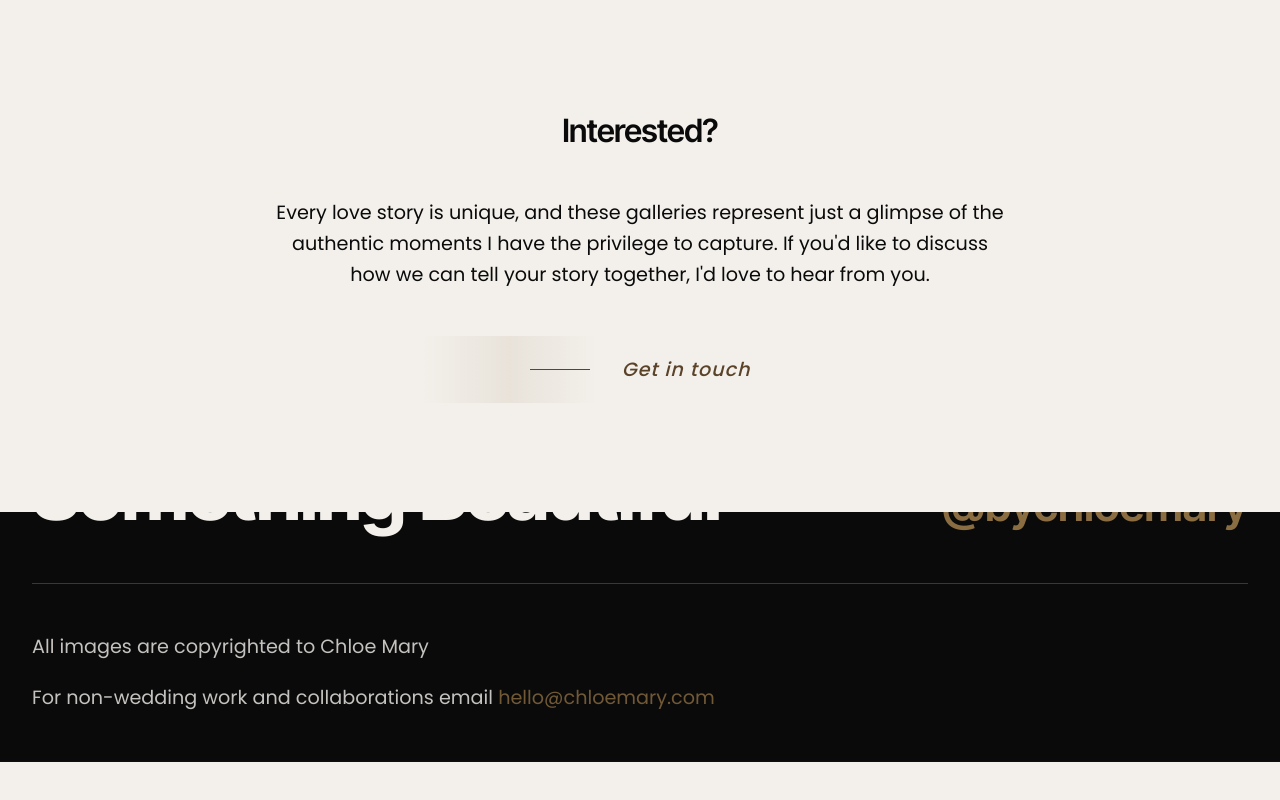
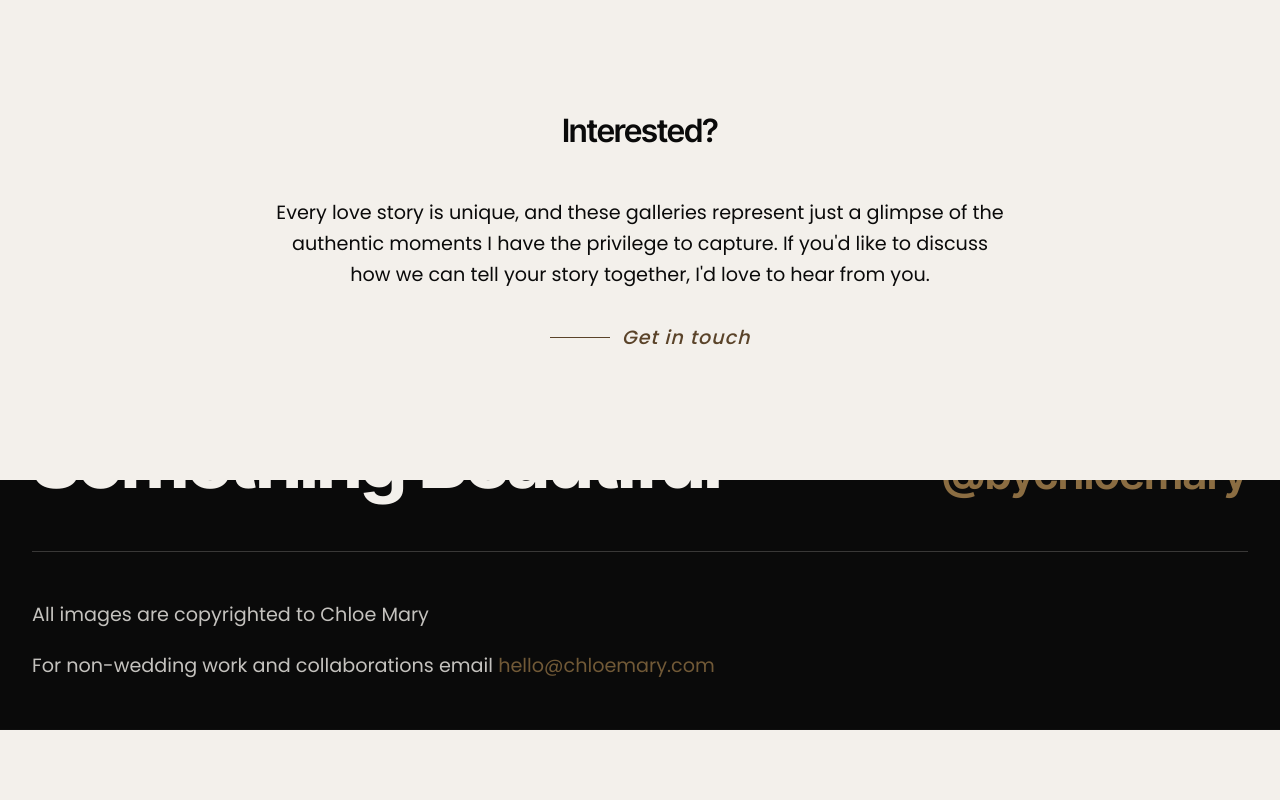
Before and after one commit to maxwebsterkhan/chloe-mary, a Next.js app: page /kind-words in a window 1280 px wide. Shown: the part 5685-6485 px from the top of the page. Built offline with nearby package versions, Linux system fonts and the light colour scheme.

Commit message:
hover state

```diff
--- a/src/app/_components/stories-footer/stories-footer.module.scss
+++ b/src/app/_components/stories-footer/stories-footer.module.scss
@@ -17,7 +17,7 @@
 
 .footerContainer {
   width: 100%;
-  max-width: 800px;
+  max-width: 50rem;
   margin: 0 auto;
   padding: 0 tokens.$spacing-md;
 
@@ -50,10 +50,10 @@
 }
 
 .footerText {
-  margin-bottom: tokens.$spacing-xl;
+  margin-bottom: tokens.$spacing-md;
 
   @include breakpoint-down("mobile") {
-    margin-bottom: tokens.$spacing-lg;
+    margin-bottom: tokens.$spacing-sm;
   }
 }
 
@@ -81,14 +81,14 @@
 }
 
 .signatureLine {
-  width: 60px;
-  height: 1px;
+  width: 3.75rem;
+  height: 0.0625rem;
   background: #5a4329;
   transform-origin: left;
   transform: scaleX(0);
 
   @include breakpoint-down("mobile") {
-    width: 40px;
+    width: 2.5rem;
   }
 }
 
@@ -107,52 +107,46 @@
 .signatureLink {
   color: inherit;
   text-decoration: none;
-  transition: all 0.4s cubic-bezier(0.19, 1, 0.22, 1);
-  padding: tokens.$spacing-xs tokens.$spacing-sm;
-  border-radius: 4px;
-  margin: -#{tokens.$spacing-xs} -#{tokens.$spacing-sm};
+  white-space: nowrap;
+  transition: all 0.3s ease;
+  border-radius: 0.25rem;
+  margin: -#{tokens.$spacing-sm} -#{tokens.$spacing-xs};
   position: relative;
-  overflow: hidden;
 
-  &::before {
+  &::after {
     content: "";
     position: absolute;
-    top: 0;
-    left: -100%;
+    bottom: -0.0313rem;
+    left: 0;
     width: 100%;
-    height: 100%;
-    background: linear-gradient(
-      90deg,
-      transparent,
-      rgba(139, 109, 66, 0.1),
-      transparent
-    );
-    transition: left 0.6s cubic-bezier(0.19, 1, 0.22, 1);
-    z-index: -1;
+    height: 0.125rem;
+    background-color: var(--color-accent);
+    transform: scaleX(0);
+    transform-origin: right;
+    transition: transform 0.3s ease;
   }
 
   &:focus {
-    outline: 2px solid var(--color-accent);
-    outline-offset: 2px;
+    outline: 0.125rem solid var(--color-accent);
+    outline-offset: 0.125rem;
     background: rgba(139, 109, 66, 0.1);
     color: var(--color-primary);
     text-decoration: underline;
   }
 
   &:hover {
-    color: var(--color-primary);
-    text-decoration: underline;
-    transform: translateY(-2px);
-    box-shadow: 0 4px 12px rgba(139, 109, 66, 0.15);
+    color: var(--color-accent);
+    text-decoration: none;
 
-    &::before {
-      left: 100%;
+    &::after {
+      transform: scaleX(1);
+      transform-origin: left;
+      background-color: var(--color-accent);
     }
   }
 
   &:active {
-    transform: translateY(-1px);
-    box-shadow: 0 2px 8px rgba(139, 109, 66, 0.2);
+    transform: translateY(0);
   }
 
   @media (prefers-contrast: high) {
@@ -160,7 +154,7 @@
     text-decoration: underline;
 
     &:focus {
-      outline: 3px solid;
+      outline: 0.1875rem solid;
       background: var(--color-accent);
       color: var(--color-secondary);
     }
@@ -172,10 +166,9 @@
     &:hover,
     &:active {
       transform: none;
-      box-shadow: none;
 
-      &::before {
-        display: none;
+      &::after {
+        transition: none;
       }
     }
   }
```
